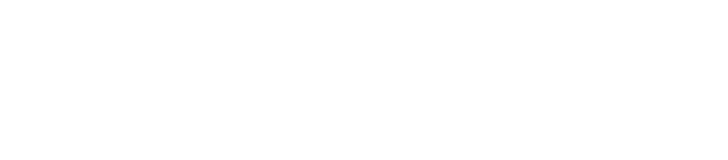
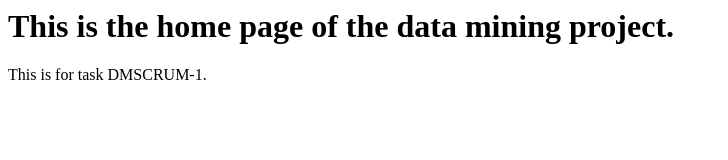
Before and after one commit to wuluolee/datamining, a plain HTML site: page index.html in a window 1280 px wide. Shown: the whole page, without its empty margins (0-728 px from the left). Drawn offline with Linux system fonts and the light colour scheme.

Commit message:
Update index.html

```diff
--- a/index.html
+++ b/index.html
@@ -1,5 +1,9 @@
 <html>
 <head>
-  <title>Home page of datamining</title>
+  <title>Home page of the data mining project</title>
 </head>
+<body>
+  <h1>This is the home page of the data mining project.</h1>
+  <p>This is for task DMSCRUM-1.</p>
+</body>
 </html>
```
